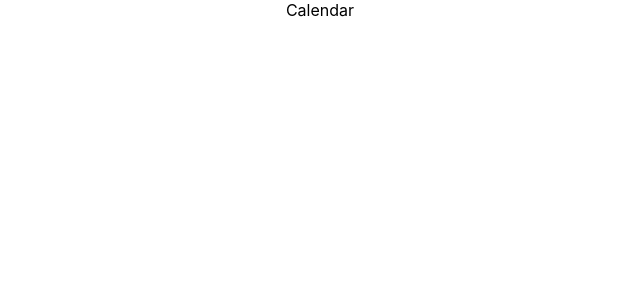
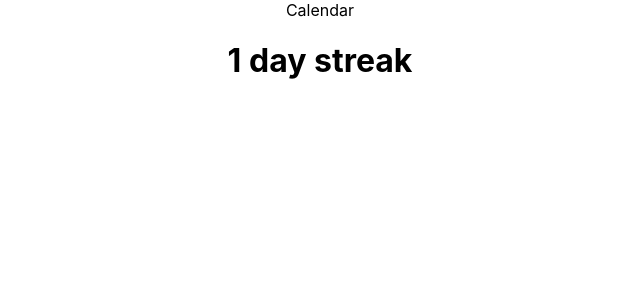
Before and after one commit to matt-newman/potential-fortnight, a React (Create React App) app: page / in a window 1280 px wide. Shown: the top 300 px of the page, without its empty margins (320-960 px from the left). Built offline with nearby package versions, Linux system fonts and the light colour scheme.

Commit message:
simple types

```diff
--- a/src/App.tsx
+++ b/src/App.tsx
@@ -1,11 +1,23 @@
 import './App.css';
 
-import { Calendar } from './components/calendar/calendar';
+import { Calendar, CalendarData } from './components/calendar/calendar';
 
 function App() {
+
+  const mockDataShape: CalendarData = {
+    streak_length: 1,
+    calendar: [
+        {
+            streak_type: '',
+            date: '',
+        }
+    ],
+    images: [],
+};
+
   return (
     <div className="App">
-      <Calendar />
+      <Calendar data={mockDataShape} />
     </div>
   );
 }
--- a/src/components/calendar/calendar.tsx
+++ b/src/components/calendar/calendar.tsx
@@ -21,6 +21,20 @@ images = a list of all the streak images
     images: [],
 }
 */
+export type CalendarProps = {
+    data: CalendarData;
+}
+
+export type CalendarData = {
+    streak_length: number;
+    calendar: Array<CalendarDay>;
+    images: Array<string>;
+}
+
+type CalendarDay = {
+    streak_type: string;
+    date: string;
+}
 
 const mockDataShape = {
     streak_length: 1,
@@ -33,10 +47,12 @@ const mockDataShape = {
     images: [],
 };
 
-export function Calendar() {
-  return (
-    <div className="Calendar">
-        Calendar
-    </div>
-  );
+export function Calendar(props: CalendarProps) {
+    const { streak_length: streak } = props.data;
+    return (
+        <div className="Calendar">
+            Calendar
+            <h1 className='title'>{streak} day streak</h1>
+        </div>
+    );
 }
```
